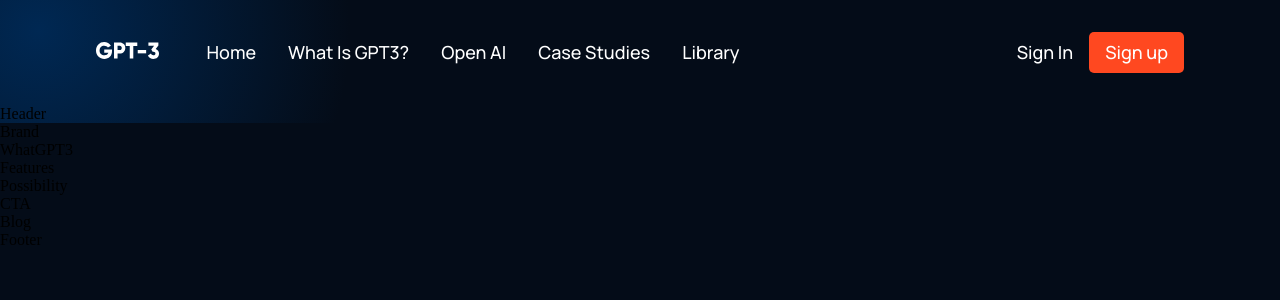
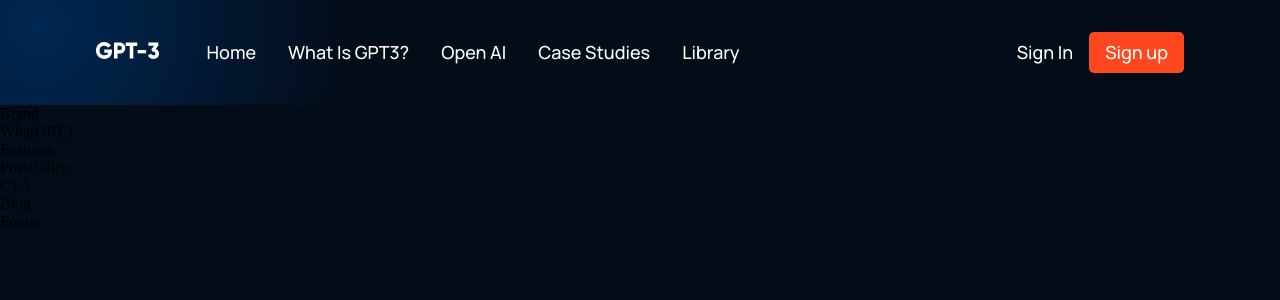
Before and after one commit to gargantua1234/sklep_online, a React (Create React App) app: page / in a window 1280 px wide. Shown: the top 300 px of the page. Built offline with nearby package versions, Linux system fonts and the light colour scheme.

Commit message:
started creating header

```diff
--- a/src/containers/header/Header.jsx
+++ b/src/containers/header/Header.jsx
@@ -1,7 +1,8 @@
 import React from 'react';
+import './header.css';
 
 const Header = () => {
-    return <div>Header</div>;
+    return <div className="gpt3__header_section_padding" id="home"></div>;
 };
 
 export default Header;
```
